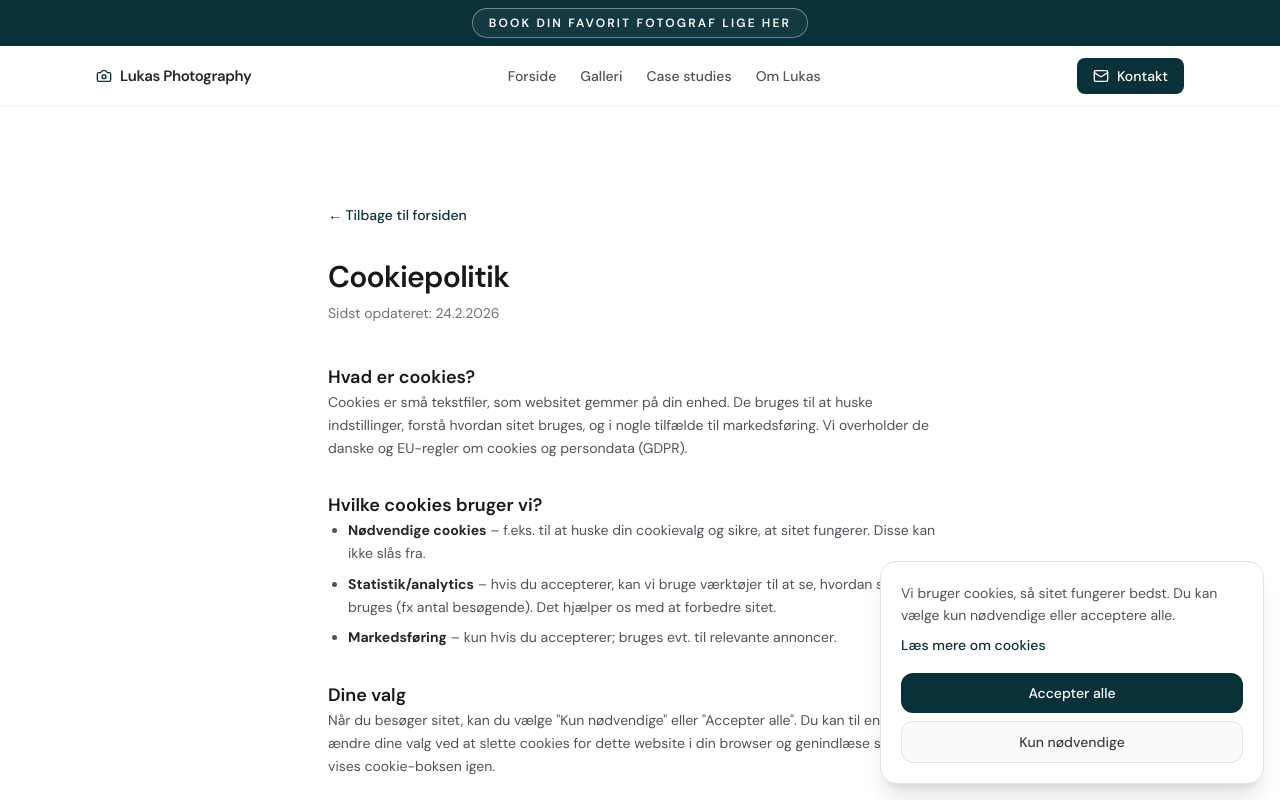
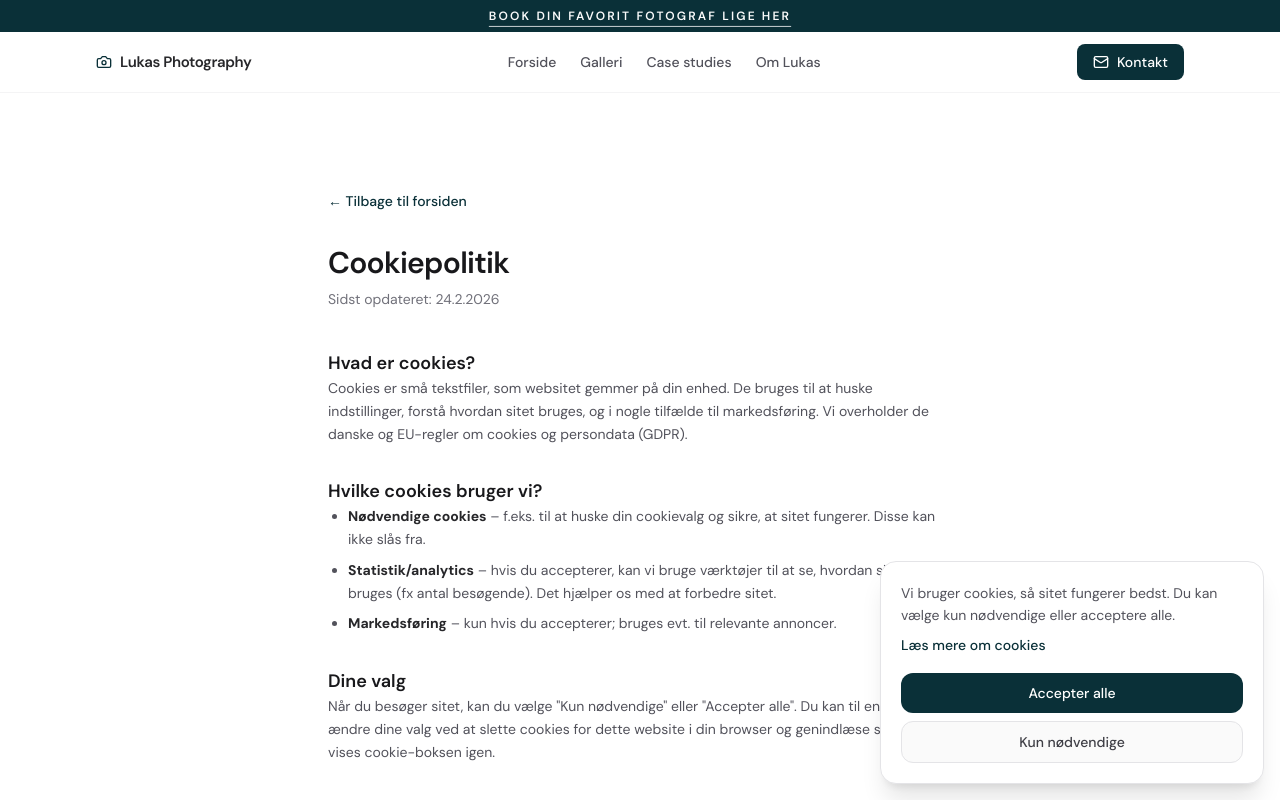
Before and after one commit to ItzLukaas/lukassvendsen, a Next.js app: page /cookies in a window 1280 px wide. Shown: the top 800 px of the page. Built offline with nearby package versions, Linux system fonts and the light colour scheme.

Commit message:
Update link styles in Header component for booking photography services to improve visual appeal and user interaction.

```diff
--- a/src/components/Header.tsx
+++ b/src/components/Header.tsx
@@ -66,7 +66,7 @@ export function Header() {
               {topbarIndex === 1 ? (
                 <a
                   href={`mailto:${contact.email}`}
-                  className="inline-flex items-center justify-center rounded-full border border-white/40 bg-white/5 px-4 py-1.5 hover:bg-white/15 hover:border-white transition-colors"
+                  className="underline underline-offset-[6px] decoration-white/80 hover:decoration-white transition-colors"
                 >
                   Book din favorit fotograf lige her
                 </a>
```
